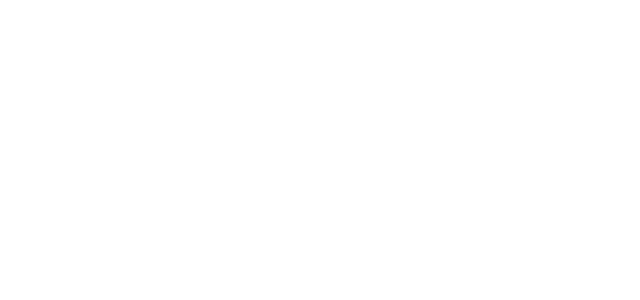
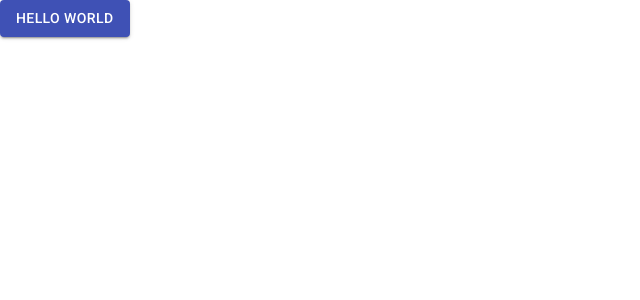
Before and after one commit to AnjaliKevadiya/phone-eats-first, a React (Create React App) app in the folder client/: page /home in a window 1280 px wide. Shown: the top 300 px of the page, without its empty margins (0-640 px from the left). Built offline with nearby package versions, Linux system fonts and the light colour scheme.

Commit message:
setup for home page layout

```diff
--- a/client/src/App.js
+++ b/client/src/App.js
@@ -1,7 +1,8 @@
 import React from "react";
 import { BrowserRouter as Router, Route, Switch } from "react-router-dom";
 import "./App.css";
-import SignUp from "./pages/SignUp"
+import SignUp from "./pages/SignUp";
+import Home from "./pages/Home";
 
 function App() {
   return (
@@ -9,10 +10,10 @@ function App() {
       <div>
         <Switch>
           <Route exact path="/signup" component={SignUp} />
+          <Route exact path="/home" component={Home} />
         </Switch>
-            </div>
+      </div>
     </Router>
-
   );
 }
 
--- /dev/null
+++ b/client/src/pages/Home.js
@@ -0,0 +1,24 @@
+import React from "react";
+import { makeStyles } from "@material-ui/core/styles";
+import Button from "@material-ui/core/Button";
+
+const useStyles = makeStyles((theme) => ({
+  root: {
+    "& > *": {
+      margin: theme.spacing(1),
+      width: "25ch",
+    },
+  },
+}));
+
+function Home() {
+  const classes = useStyles();
+
+  return (
+    <Button variant="contained" color="primary">
+      Hello World
+    </Button>
+  );
+}
+
+export default Home;
```
